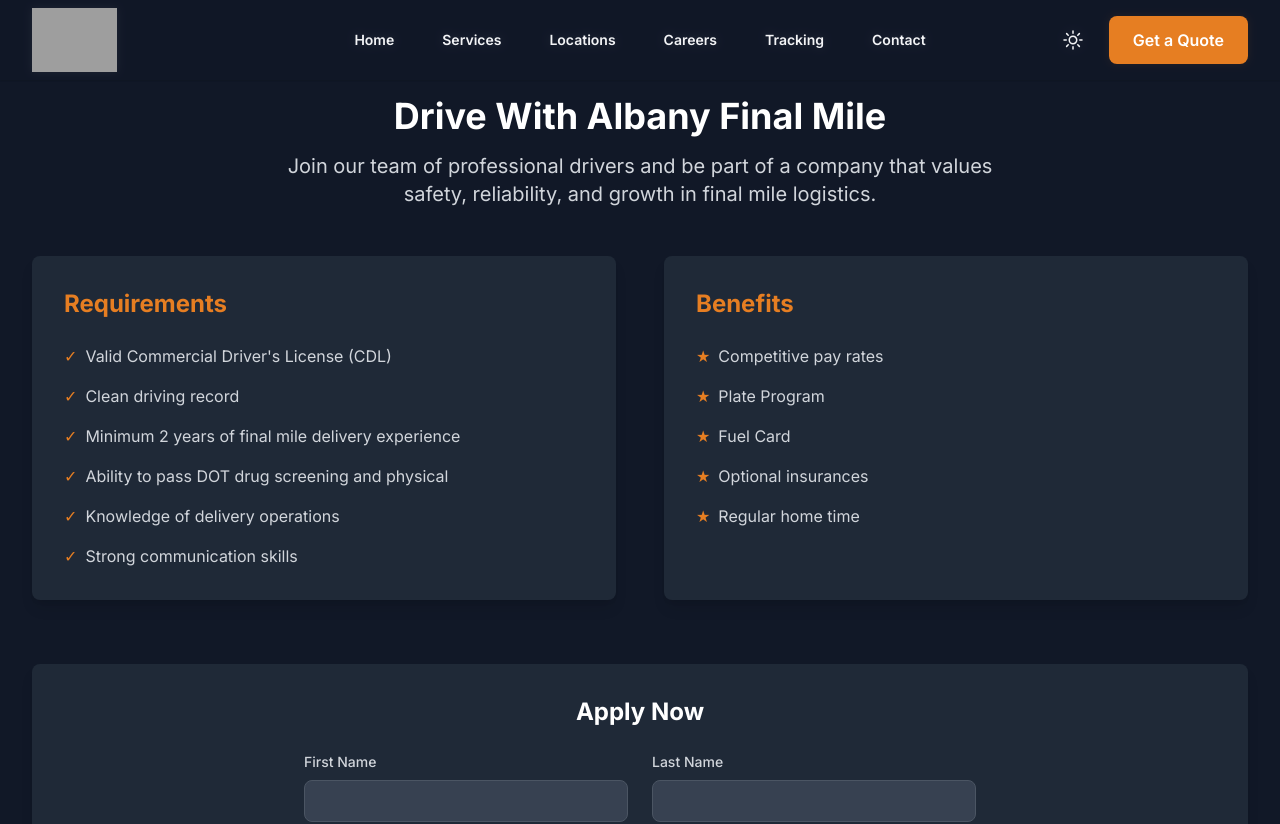
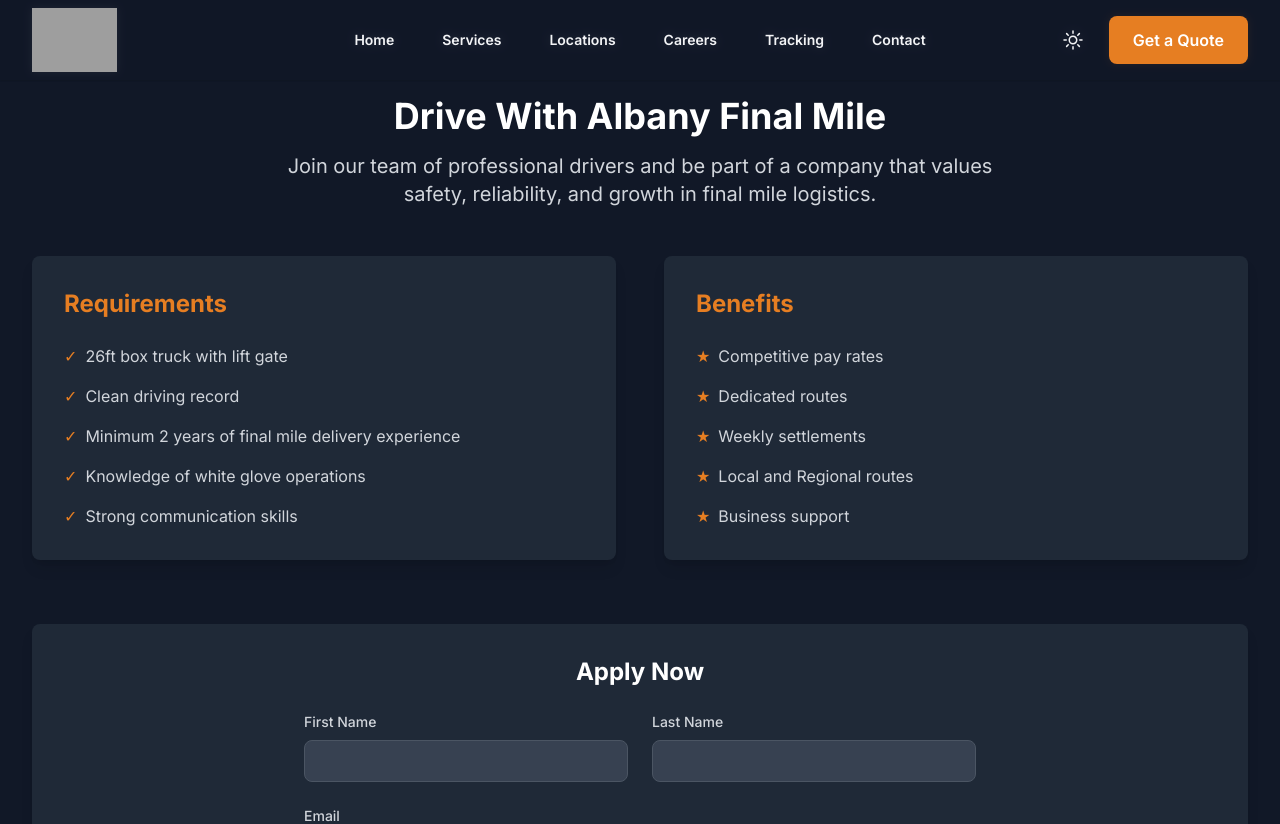
Before and after one commit to tonytoney/afinalmile, a Next.js app: page /careers in a window 1280 px wide. Shown: the top 824 px of the page. Built offline with nearby package versions, Linux system fonts and the light colour scheme; grey boxes are pictures that could not be loaded.

Commit message:
updated careers page

```diff
--- a/src/app/careers/page.tsx
+++ b/src/app/careers/page.tsx
@@ -4,20 +4,19 @@ import { motion } from 'framer-motion'
 import { useState, FormEvent, useRef } from 'react';
 
 const requirements = [
-  "Valid Commercial Driver's License (CDL)",
+  "26ft box truck with lift gate",
   "Clean driving record",
   "Minimum 2 years of final mile delivery experience",
-  "Ability to pass DOT drug screening and physical",
-  "Knowledge of delivery operations",
+  "Knowledge of white glove operations",
   "Strong communication skills",
 ]
 
 const benefits = [
   "Competitive pay rates",
-  "Plate Program",
-  "Fuel Card",
-  "Optional insurances",
-  "Regular home time",
+  "Dedicated routes",
+  "Weekly settlements",
+  "Local and Regional routes",
+  "Business support",
 ]
 
 export default function Careers() {
```
